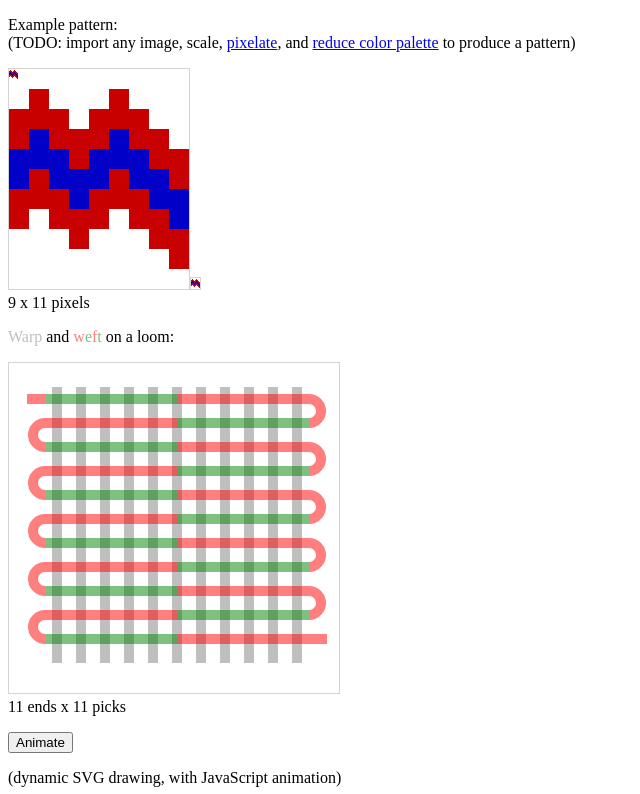
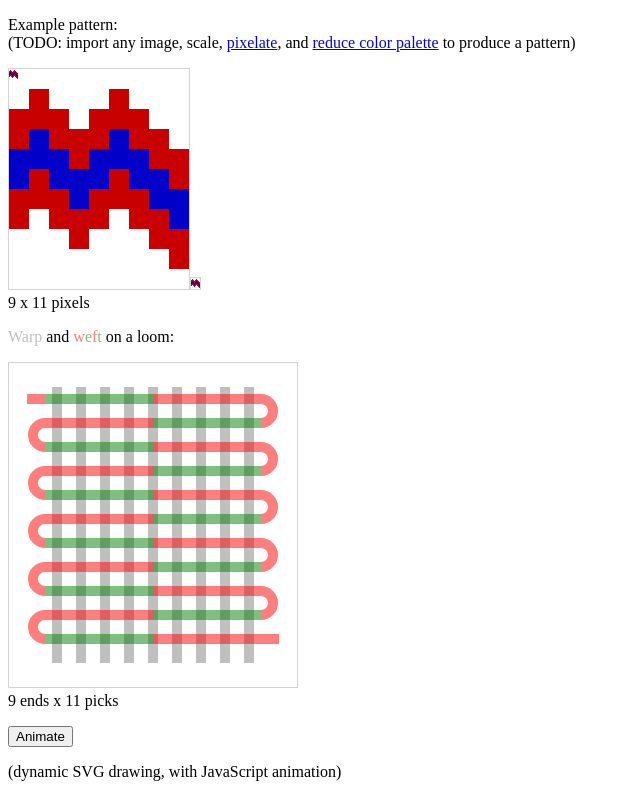
Before and after one commit to kaicarver/ikat, a plain HTML site: page index.html in a window 1280 px wide. Shown: the top 794 px of the page, without its empty margins (0-640 px from the left). Drawn offline with Linux system fonts and the light colour scheme.

Commit message:
better scaling for diff num picks and ends

```diff
--- a/index.html
+++ b/index.html
@@ -62,7 +62,7 @@
     <script type="text/javascript">
       // basic parameters determining size of warp and weft on loom
       var numbackandforths = 5; // weft starts with shuttle from left to right, than x back and forth trips
-      var numends = 11; // number of "ends", i.e. vertical lengths of yarn, composing the warp
+      var numends = 9; // number of "ends", i.e. vertical lengths of yarn, composing the warp
       var scale = 12; // basic unit of everything
       // calculated parameters
       var numpicks = 1 + 2 * numbackandforths; // total number of "picks", i.e. horizontal lengths of yarn composing the weft
@@ -238,8 +238,8 @@
       }
       function resetDrawing() {
 	delay = 0;
-	var width = numends * scale * 2.5;
-	var height = numpicks * scale * 2.5;
+	var width = (numends + 3) * scale * 2;
+	var height = (numpicks + 2.5) * scale * 2;
 	document.getElementById('svgarea').innerHTML =
 	  '<svg id="loom" viewBox="-'+scale+' -'+scale+' '+width+' '+height+'" width="'+width+'" height="'+height+'">' +
 	  'Sorry, your browser does not support inline SVG.' +
```
